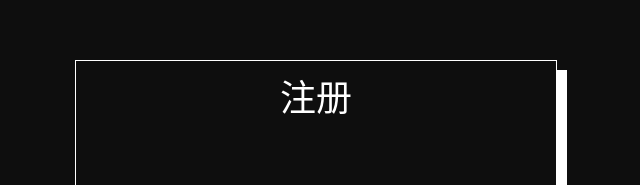
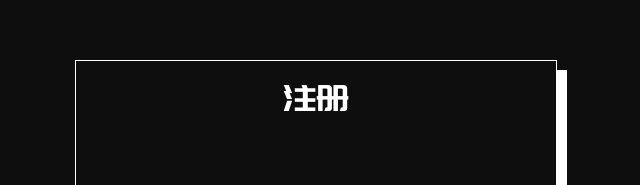
Before and after one commit to qing-m/website-alone, a Nuxt app: page /register in a window 1280 px wide. Shown: the part 124-309 px from the top of the page, without its empty margins (324-964 px from the left). Built offline with nearby package versions, Linux system fonts and the light colour scheme.

Commit message:
添加Helvetica字体

```diff
--- /dev/null
+++ b/assets/scss/artFont.scss
@@ -0,0 +1,4 @@
+@font-face {
+  font-family: 'Helvetica';
+  src: url('../fonts/artFont/Helvetica.ttf');
+}
--- a/assets/scss/index.scss
+++ b/assets/scss/index.scss
@@ -1,6 +1,7 @@
 @import './reset.scss';
 @import './variables.scss';
 @import './icon.scss';
+@import './artFont.scss';
 @import './base.scss';
 @import './themes';
 @import './handle';
--- a/pages/register/index.vue
+++ b/pages/register/index.vue
@@ -42,6 +42,7 @@ export default {
   box-sizing: border-box;
   padding: 0 40px;
   .title {
+    font-family: Helvetica;
     text-align: center;
     font-size: 36px;
     color: #ffffff;
```
Also changed, not shown: assets/fonts/artFont/Helvetica.ttf (added).
